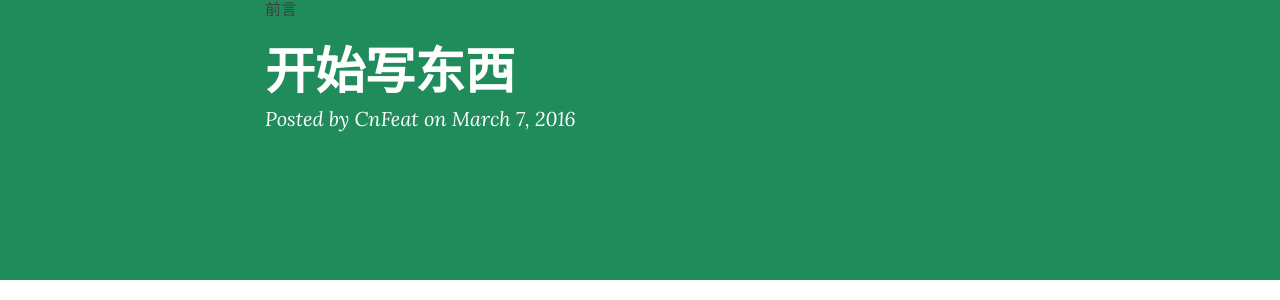
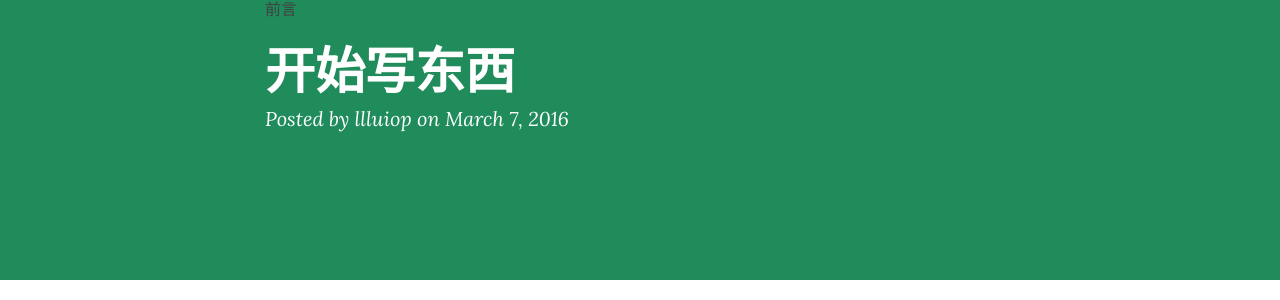
Before and after one commit to llluiop/llluiop.github.io, a Jekyll site: the page built from _posts/2016-03-07-start.md, in a window 1280 px wide. Shown: the part 154-454 px from the top of the page. Built offline with Jekyll 4.4.1, drawn with Linux system fonts in a browser that asks for light colours; nearby versions of some CDN libraries; comment, search, counter and statistics services are not loaded.

Commit message:
change author name

```diff
--- a/_config.yml
+++ b/_config.yml
@@ -43,7 +43,7 @@ defaults:
       type: "posts"
     values:
       layout: "post"
-      author: "CnFeat"
+      author: "llluiop"
       header-img: "img/green.jpg" # We don't want posts without a header image, that whould mean white on white
 
 # Comments
```
